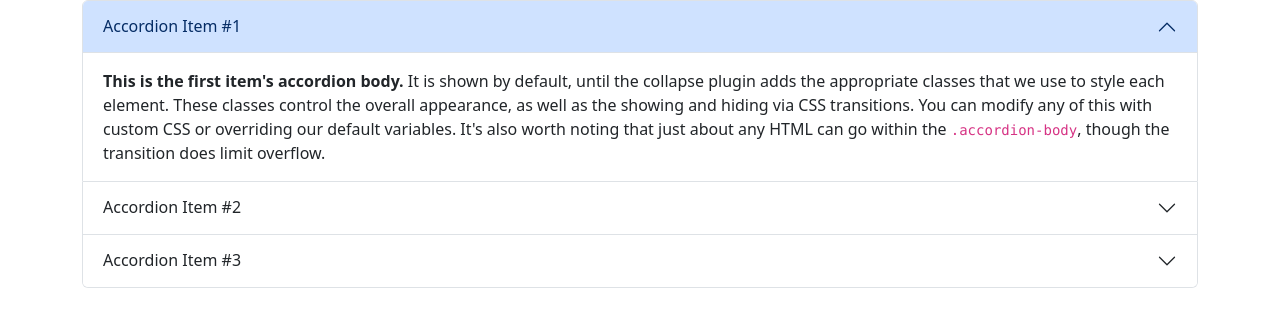
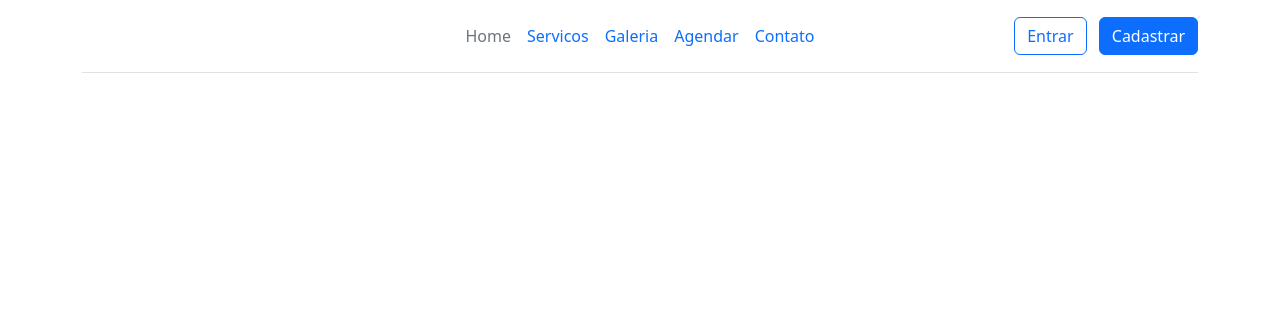
Before and after one commit to dirlei12/AuraBeauty, a website: page src/index.htm in a window 1280 px wide. Drawn offline with Linux system fonts and the light colour scheme.

Commit message:
Update index.html

```diff
--- a/src/index.htm
+++ b/src/index.htm
@@ -11,103 +11,30 @@
     <title>Aura Beauty</title>
   </head>
   <body>
+    <!-- Menu de navegacao top start here-->
+    <div class="container" id="header">
 
-    <div class="container">
+      <header class="d-flex flex-wrap align-items-center justify-content-center justify-content-md-between py-3 mb-4 border-bottom">
+        <div class="col-md-3 mb-2 mb-md-0">
+          <a href="/" class="d-inline-flex link-body-emphasis text-decoration-none">
+            <svg class="bi" width="40" height="32" role="img" aria-label="Bootstrap"><use xlink:href="#bootstrap"></use></svg>
+          </a>
+        </div>
 
-      <div class="accordion" id="accordionExample">
-        <div class="accordion-item">
-          <h2 class="accordion-header">
-            <button
-              class="accordion-button"
-              type="button"
-              data-bs-toggle="collapse"
-              data-bs-target="#collapseOne"
-              aria-expanded="true"
-              aria-controls="collapseOne"
-            >
-              Accordion Item #1
-            </button>
-          </h2>
-          <div
-            id="collapseOne"
-            class="accordion-collapse collapse show"
-            data-bs-parent="#accordionExample"
-          >
-            <div class="accordion-body">
-              <strong>This is the first item's accordion body.</strong> It is
-              shown by default, until the collapse plugin adds the appropriate
-              classes that we use to style each element. These classes control the
-              overall appearance, as well as the showing and hiding via CSS
-              transitions. You can modify any of this with custom CSS or
-              overriding our default variables. It's also worth noting that just
-              about any HTML can go within the <code>.accordion-body</code>,
-              though the transition does limit overflow.
-            </div>
-          </div>
+        <ul class="nav col-12 col-md-auto mb-2 justify-content-center mb-md-0">
+          <li><a href="#" class="nav-link px-2 link-secondary">Home</a></li>
+          <li><a href="#" class="nav-link px-2">Servicos</a></li>
+          <li><a href="#" class="nav-link px-2">Galeria</a></li>
+          <li><a href="#" class="nav-link px-2">Agendar</a></li>
+          <li><a href="#" class="nav-link px-2">Contato</a></li>
+        </ul>
+
+        <div class="col-md-3 text-end">
+          <button type="button" class="btn btn-outline-primary me-2">Entrar</button>
+          <button type="button" class="btn btn-primary">Cadastrar</button>
         </div>
-        <div class="accordion-item">
-          <h2 class="accordion-header">
-            <button
-              class="accordion-button collapsed"
-              type="button"
-              data-bs-toggle="collapse"
-              data-bs-target="#collapseTwo"
-              aria-expanded="false"
-              aria-controls="collapseTwo"
-            >
-              Accordion Item #2
-            </button>
-          </h2>
-          <div
-            id="collapseTwo"
-            class="accordion-collapse collapse"
-            data-bs-parent="#accordionExample"
-          >
-            <div class="accordion-body">
-              <strong>This is the second item's accordion body.</strong> It is
-              hidden by default, until the collapse plugin adds the appropriate
-              classes that we use to style each element. These classes control the
-              overall appearance, as well as the showing and hiding via CSS
-              transitions. You can modify any of this with custom CSS or
-              overriding our default variables. It's also worth noting that just
-              about any HTML can go within the <code>.accordion-body</code>,
-              though the transition does limit overflow.
-            </div>
-          </div>
-        </div>
-        <div class="accordion-item">
-          <h2 class="accordion-header">
-            <button
-              class="accordion-button collapsed"
-              type="button"
-              data-bs-toggle="collapse"
-              data-bs-target="#collapseThree"
-              aria-expanded="false"
-              aria-controls="collapseThree"
-            >
-              Accordion Item #3
-            </button>
-          </h2>
-          <div
-            id="collapseThree"
-            class="accordion-collapse collapse"
-            data-bs-parent="#accordionExample"
-          >
-            <div class="accordion-body">
-              <strong>This is the third item's accordion body.</strong> It is
-              hidden by default, until the collapse plugin adds the appropriate
-              classes that we use to style each element. These classes control the
-              overall appearance, as well as the showing and hiding via CSS
-              transitions. You can modify any of this with custom CSS or
-              overriding our default variables. It's also worth noting that just
-              about any HTML can go within the <code>.accordion-body</code>,
-              though the transition does limit overflow.
-            </div>
-          </div>
-        </div>
-      </div>
-
+      </header>
     </div>
-
+    <!-- Menu de navegacao top ends here-->
   </body>
-</html>
+  </html>
```
